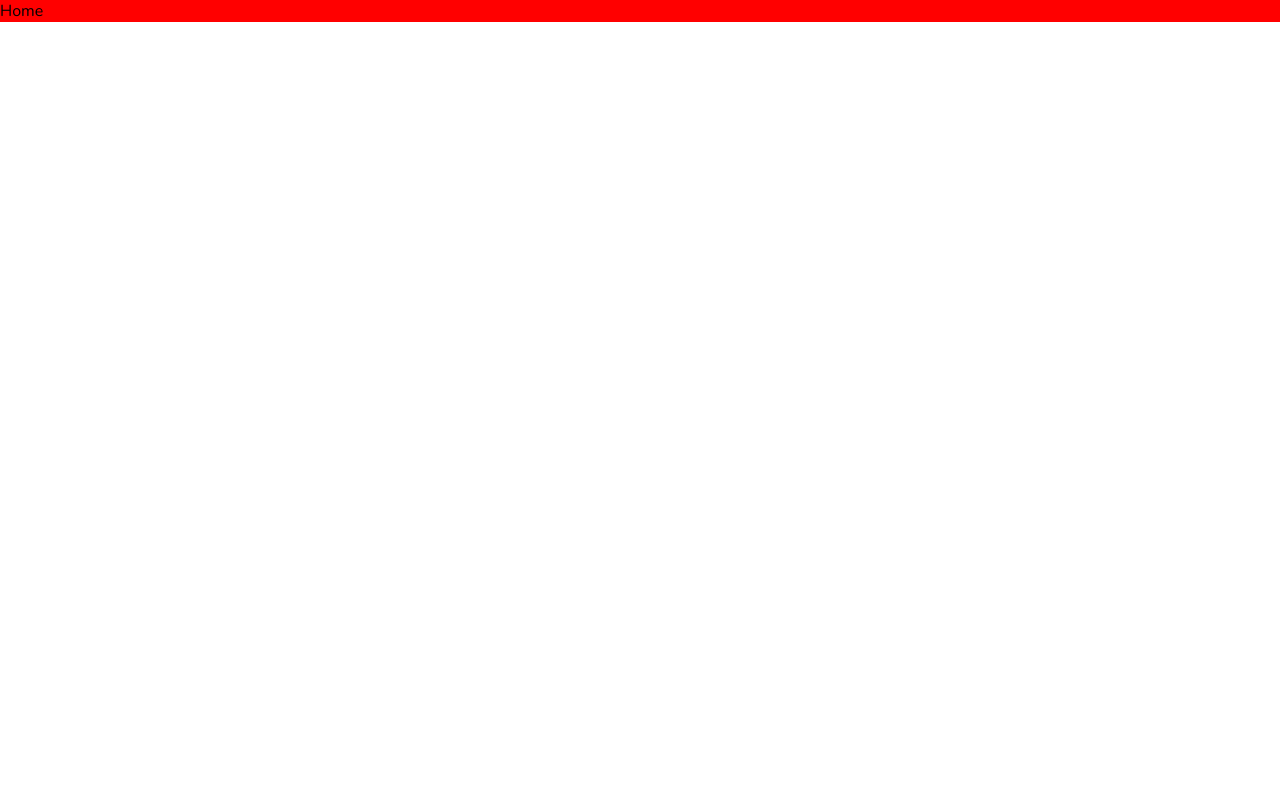
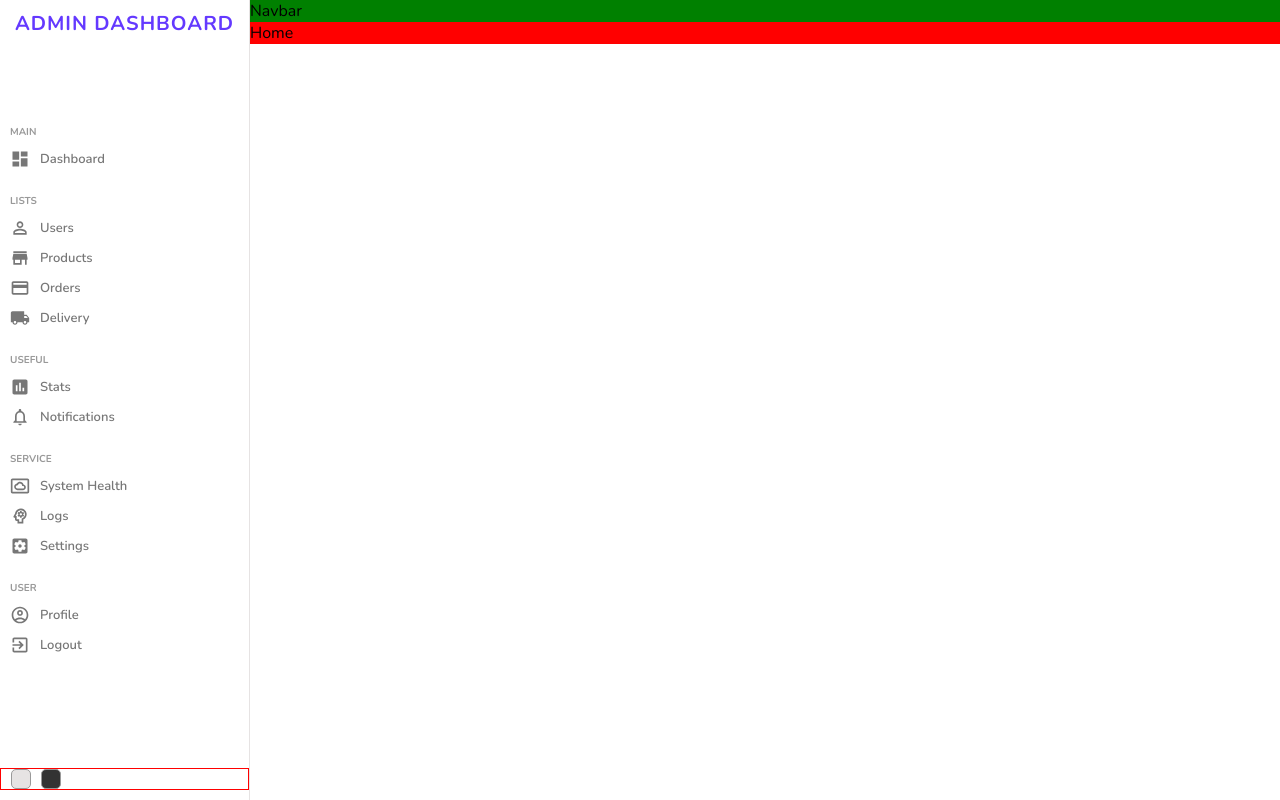
Before and after one commit to petradev79/Admin-Dashboard, a React (Create React App) app: page / in a window 1280 px wide. Built offline with nearby package versions, Linux system fonts and the light colour scheme.

Commit message:
Add sidebar initial

```diff
--- a/src/App.tsx
+++ b/src/App.tsx
@@ -1,14 +1,20 @@
 import { BrowserRouter, Routes, Route } from 'react-router-dom';
+import Navbar from './components/navbar/Navbar';
+import Sidebar from './components/sidebar/Sidebar';
 import Home from './pages/home/Home';
-import List from './pages/list/list';
+import List from './pages/list/List';
 import Login from './pages/login/Login';
 import New from './pages/new/New';
 import Single from './pages/single/Single';
+import './styles/main.scss';
 
 const App = () => {
   return (
     <div className='app'>
       <BrowserRouter>
+        <Sidebar />
+        <div className='app__container'>
+          <Navbar />
           <Routes>
             <Route path='/'>
               <Route index element={<Home />} />
@@ -25,6 +31,7 @@ const App = () => {
               </Route>
             </Route>
           </Routes>
+        </div>
       </BrowserRouter>
     </div>
   );
--- /dev/null
+++ b/src/components/navbar/Navbar.tsx
@@ -0,0 +1,7 @@
+import './navbar.scss';
+
+const Navbar = () => {
+  return <div className='navbar'>Navbar</div>;
+};
+
+export default Navbar;
--- /dev/null
+++ b/src/components/navbar/navbar.scss
@@ -0,0 +1,3 @@
+.navbar {
+  background-color: green;
+}
--- /dev/null
+++ b/src/components/sidebar/Sidebar.tsx
@@ -0,0 +1,143 @@
+// import { Link } from 'react-router-dom';
+import SidebarLink from './SidebarLink';
+import { SvgIconProps } from '@mui/material';
+import DashboardIcon from '@mui/icons-material/Dashboard';
+import PersonOutlineIcon from '@mui/icons-material/PersonOutline';
+import LocalShippingIcon from '@mui/icons-material/LocalShipping';
+import CreditCardIcon from '@mui/icons-material/CreditCard';
+import StoreIcon from '@mui/icons-material/Store';
+import InsertChartIcon from '@mui/icons-material/InsertChart';
+import SettingsApplicationsIcon from '@mui/icons-material/SettingsApplications';
+import ExitToAppIcon from '@mui/icons-material/ExitToApp';
+import NotificationsNoneIcon from '@mui/icons-material/NotificationsNone';
+import SettingsSystemDaydreamOutlinedIcon from '@mui/icons-material/SettingsSystemDaydreamOutlined';
+import PsychologyOutlinedIcon from '@mui/icons-material/PsychologyOutlined';
+import AccountCircleOutlinedIcon from '@mui/icons-material/AccountCircleOutlined';
+import './sidebar.scss';
+
+export type SidebarLinkType = {
+  title: string;
+  path: string;
+  Icon: SvgIconProps<'svg', {}>;
+};
+
+const sidebarLinks = [
+  {
+    groupTitle: 'MAIN',
+    links: [
+      {
+        linkTitle: 'Dashboard',
+        icon: <DashboardIcon />,
+        linkPath: '',
+      },
+    ],
+  },
+  {
+    groupTitle: 'LISTS',
+    links: [
+      {
+        linkTitle: 'Users',
+        icon: <PersonOutlineIcon />,
+        linkPath: '/users',
+      },
+      {
+        linkTitle: 'Products',
+        icon: <StoreIcon />,
+        linkPath: '/products',
+      },
+      {
+        linkTitle: 'Orders',
+        icon: <CreditCardIcon />,
+        linkPath: '',
+      },
+      {
+        linkTitle: 'Delivery',
+        icon: <LocalShippingIcon />,
+        linkPath: '',
+      },
+    ],
+  },
+  {
+    groupTitle: 'USEFUL',
+    links: [
+      {
+        linkTitle: 'Stats',
+        icon: <InsertChartIcon />,
+        linkPath: '',
+      },
+      {
+        linkTitle: 'Notifications',
+        icon: <NotificationsNoneIcon />,
+        linkPath: '',
+      },
+    ],
+  },
+  {
+    groupTitle: 'SERVICE',
+    links: [
+      {
+        linkTitle: 'System Health',
+        icon: <SettingsSystemDaydreamOutlinedIcon />,
+        linkPath: '',
+      },
+      {
+        linkTitle: 'Logs',
+        icon: <PsychologyOutlinedIcon />,
+        linkPath: '',
+      },
+      {
+        linkTitle: 'Settings',
+        icon: <SettingsApplicationsIcon />,
+        linkPath: '',
+      },
+    ],
+  },
+  {
+    groupTitle: 'USER',
+    links: [
+      {
+        linkTitle: 'Profile',
+        icon: <AccountCircleOutlinedIcon />,
+        linkPath: '',
+      },
+      {
+        linkTitle: 'Logout',
+        icon: <ExitToAppIcon />,
+        linkPath: '',
+      },
+    ],
+  },
+];
+
+const Sidebar: React.FC = () => {
+  return (
+    <aside className='sidebar'>
+      <div className='sidebar__top'>
+        <span className='sidebar__logo'>Admin Dashboard</span>
+      </div>
+      <div className='sidebar__center'>
+        <ul>
+          {sidebarLinks.map(group => (
+            <div className='sidebar__group' key={group.groupTitle}>
+              <p className='sidebar__title'>{group.groupTitle}</p>
+              {group.links.map(link => (
+                <SidebarLink
+                  key={link.linkTitle}
+                  title={link.linkTitle}
+                  Icon={link.icon}
+                  path={link.linkPath}
+                />
+              ))}
+            </div>
+          ))}
+        </ul>
+      </div>
+      <div className='sidebar__bottom'>
+        <div className='sidebar__option'></div>
+        <div className='sidebar__option'></div>
+      </div>
+    </aside>
+  );
+};
+
+export default Sidebar;
--- /dev/null
+++ b/src/components/sidebar/SidebarLink.tsx
@@ -0,0 +1,15 @@
+import { Link } from 'react-router-dom';
+import { SidebarLinkType } from './Sidebar';
+
+const SidebarLink: React.FC<SidebarLinkType> = ({ title, path, Icon }) => {
+  return (
+    <Link to={path}>
+      <li className='sidebar-link'>
+        {Icon}
+        <span>{title}</span>
+      </li>
+    </Link>
+  );
+};
+
+export default SidebarLink;
--- /dev/null
+++ b/src/components/sidebar/sidebar.scss
@@ -0,0 +1,90 @@
+@import '../../styles/variables.scss';
+
+.sidebar {
+  position: fixed;
+  width: 15%;
+  min-width: 25rem;
+  height: 100vh;
+  padding: 1rem 0;
+  border-right: 1px solid $color-grey-light;
+
+  display: flex;
+  flex-direction: column;
+  justify-content: space-between;
+
+  &__top {
+    // height: 5rem;
+    display: flex;
+    align-items: center;
+    justify-content: center;
+  }
+
+  &__logo {
+    font-size: 2rem;
+    font-weight: bold;
+    text-transform: uppercase;
+    letter-spacing: 1px;
+    color: $color-main;
+  }
+
+  // &__center {
+  //   ul {
+  //     border: 1px solid red;
+  //   }
+  // }
+
+  &__group {
+    // border: 1px solid red;
+    margin-bottom: 2rem;
+  }
+
+  &__title {
+    font-size: 1rem;
+    font-weight: bold;
+    color: $color-text-light;
+    margin-left: 1rem;
+    margin-bottom: 0.5rem;
+  }
+
+  &__bottom {
+    padding: 0 1rem;
+    display: flex;
+    gap: 1rem;
+    border: 1px solid red;
+  }
+
+  &__option {
+    width: 2rem;
+    height: 2rem;
+    border-radius: 0.5rem;
+    border: 1px solid $color-text-light;
+    cursor: pointer;
+
+    &:nth-child(1) {
+      background-color: $color-grey-light;
+    }
+
+    &:nth-child(2) {
+      background-color: $color-text-dark;
+    }
+  }
+}
+
+.sidebar-link {
+  display: flex;
+  align-items: center;
+  // border: 1px solid red;
+  padding: 0.5rem 1rem;
+
+  span {
+    margin-left: 1rem;
+    font-size: 1.3rem;
+    font-weight: 600;
+    color: $color-text;
+  }
+
+  svg {
+    font-size: 2rem;
+    color: $color-text;
+  }
+}
--- a/src/index.tsx
+++ b/src/index.tsx
@@ -1,6 +1,5 @@
 import React from 'react';
 import ReactDOM from 'react-dom';
-import './index.css';
 import App from './App';
 
 ReactDOM.render(
--- a/src/index.css
+++ b/src/styles/main.scss
@@ -8,3 +8,23 @@
   padding: 0;
   box-sizing: border-box;
 }
+
+html {
+  font-size: 62.5%;
+}
+
+body {
+  font-size: 1.6rem;
+}
+
+.app {
+  // display: flex;
+
+  &__container {
+    margin-left: max(25rem, 15%);
+  }
+}
+
+a {
+  text-decoration: none;
+}
--- /dev/null
+++ b/src/styles/variables.scss
@@ -0,0 +1,7 @@
+$color-main: #6439ff;
+
+$color-grey-light: #e6e3e3;
+
+$color-text-light: #999;
+$color-text: #777;
+$color-text-dark: #333;
```
Lines whose indentation alone changed are shown as unchanged.
